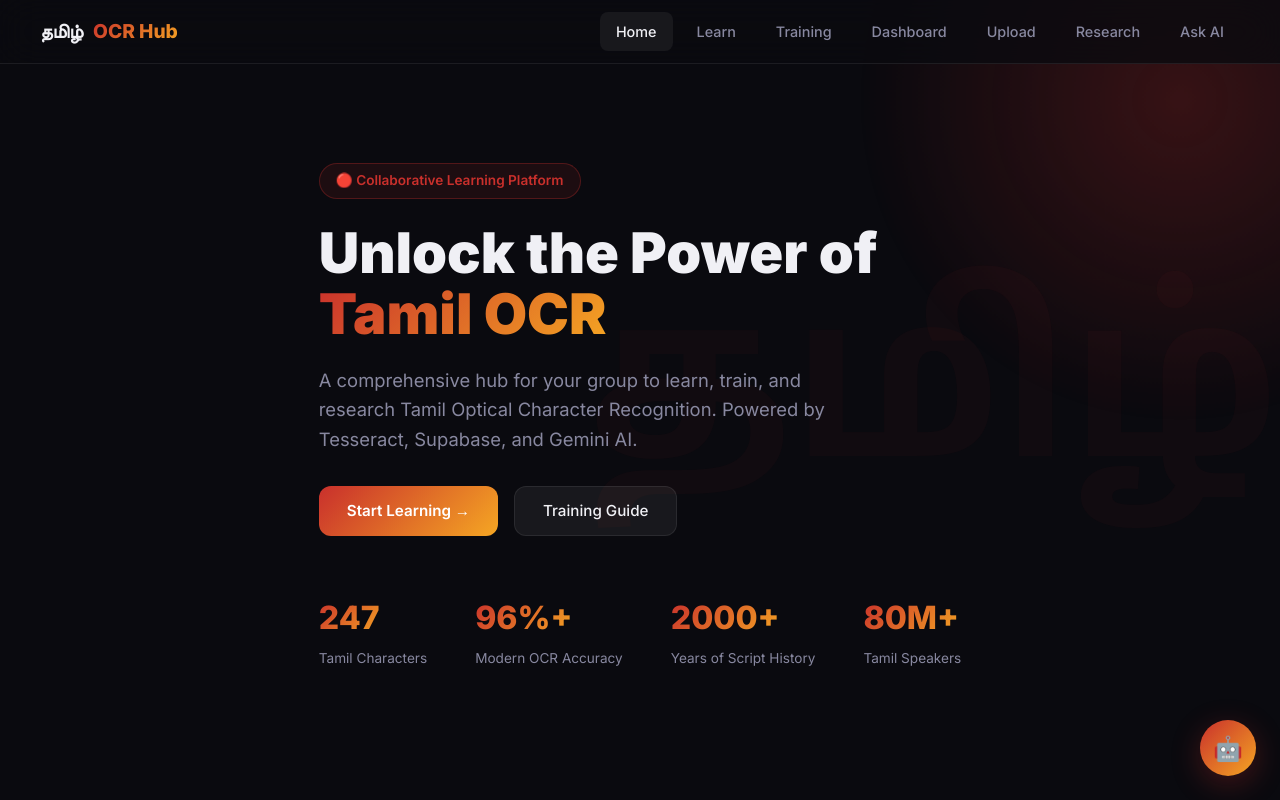
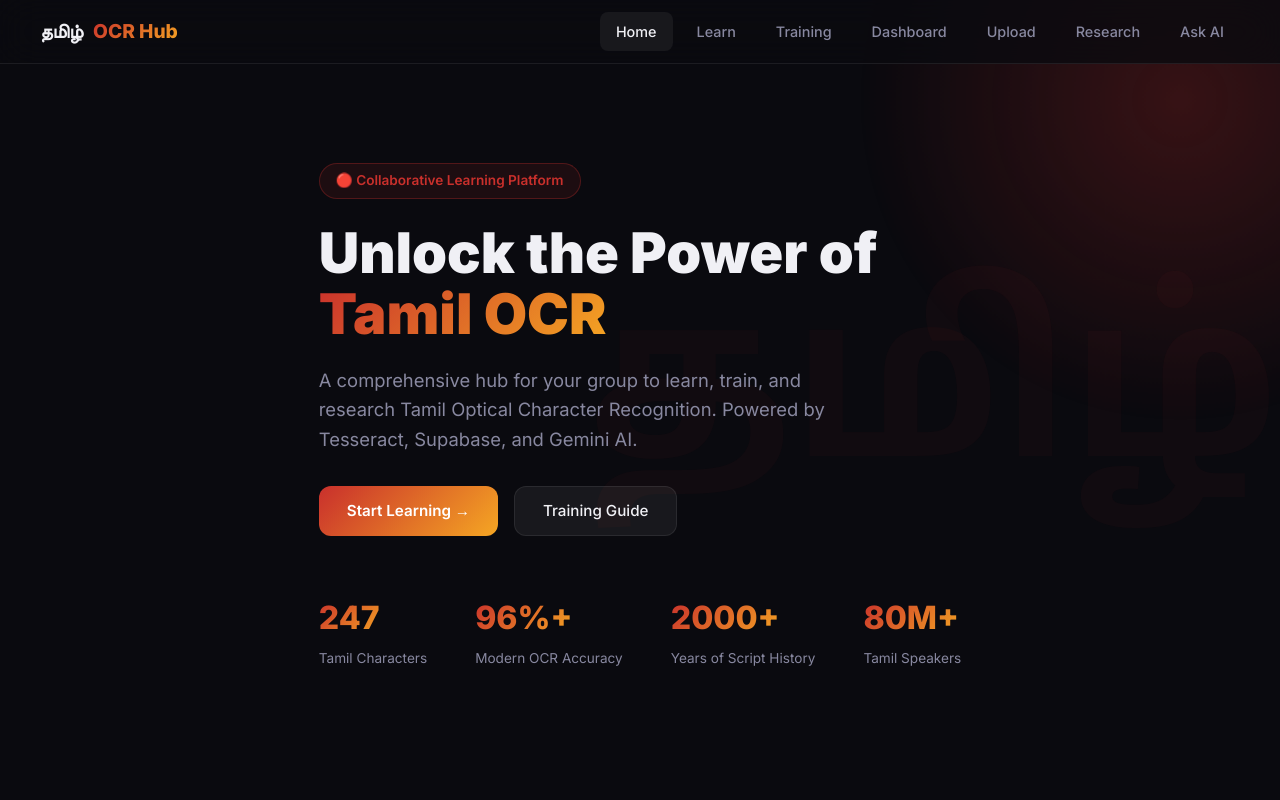
Before and after one commit to TAMIL-OCR/Tamil-OCR---Website, a Next.js app: page / in a window 1280 px wide. Shown: the top 800 px of the page. Built offline with nearby package versions, Linux system fonts and the light colour scheme.

Commit message:
chore: remove legacy floating AI widget to favor the new dedicated AI page

```diff
--- a/src/app/layout.js
+++ b/src/app/layout.js
@@ -1,7 +1,6 @@
 import './globals.css';
 import Navbar from '@/components/Navbar';
 import Footer from '@/components/Footer';
-import AIChat from '@/components/AIChat';
 
 export const metadata = {
   title: 'Tamil OCR Hub — Collaborative Learning Platform',
@@ -16,7 +15,6 @@ export default function RootLayout({ children }) {
         <Navbar />
         <main>{children}</main>
         <Footer />
-        <AIChat />
       </body>
     </html>
   );
```
